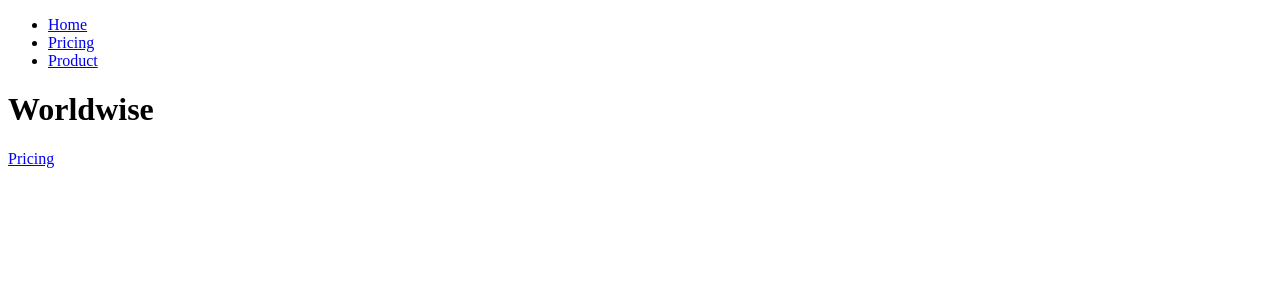
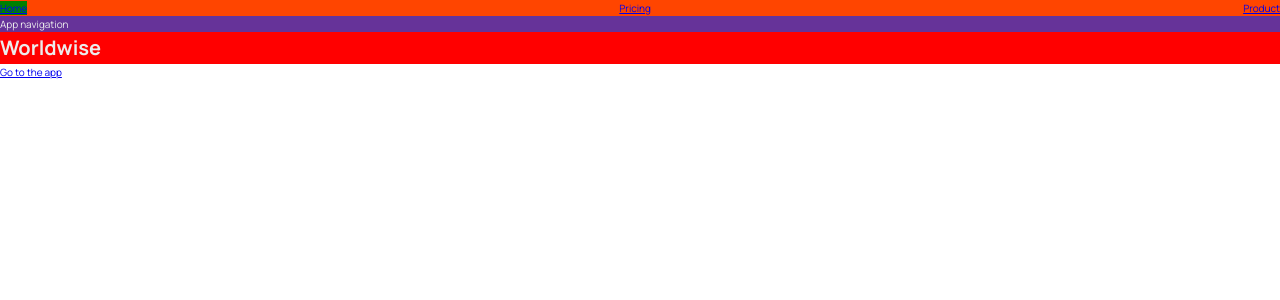
Before and after one commit to mandarliev/worldwise, a React (Vite) app: page / in a window 1280 px wide. Shown: the top 300 px of the page. Built offline with nearby package versions, Linux system fonts and the light colour scheme.

Commit message:
Using CSS Modules

```diff
--- a/src/App.jsx
+++ b/src/App.jsx
@@ -3,15 +3,16 @@
 import Pricing from "./pages/Pricing";
 import Homepage from "./pages/Homepage";
 import PageNotFound from "./pages/PageNotFound";
+import AppLayout from "./pages/AppLayout";
 
 function App() {
    return (
-
       <BrowserRouter>
          <Routes>
             <Route path="/" element={<Homepage />} />
             <Route path="product" element={<Product />} />
             <Route path="pricing" element={<Pricing />} />
+            <Route path="app" element={<AppLayout />} />
             <Route path="*" element={<PageNotFound />} />
          </Routes>
       </BrowserRouter>
--- /dev/null
+++ b/src/components/AppNav.jsx
@@ -0,0 +1,7 @@
+import styles from "./AppNav.module.css";
+
+function AppNav() {
+   return <nav className={styles.nav}>App navigation</nav>;
+}
+
+export default AppNav;
--- /dev/null
+++ b/src/components/AppNav.module.css
@@ -0,0 +1,3 @@
+.nav {
+    background-color: rebeccapurple;
+}
--- a/src/components/PageNav.jsx
+++ b/src/components/PageNav.jsx
@@ -1,8 +1,9 @@
 import { NavLink } from "react-router-dom";
+import styles from "./PageNav.module.css";
 
 function PageNav() {
    return (
-      <nav>
+      <nav className={styles.nav}>
          <ul>
             <li>
                <NavLink to="/">Home</NavLink>
--- /dev/null
+++ b/src/components/PageNav.module.css
@@ -0,0 +1,17 @@
+.nav {
+    background-color: orangered;
+}
+
+.nav ul {
+    display: flex;
+    justify-content: space-between;
+    list-style: none;
+}
+
+.nav :global(.active) {
+    background-color: green;
+}
+
+:global(.test) {
+    background-color: red;
+}
--- /dev/null
+++ b/src/index.css
@@ -0,0 +1,78 @@
+/* Taken from getting started guide at: https://leafletjs.com/examples/quick-start/ */
+@import "https://unpkg.com/leaflet@1.7.1/dist/leaflet.css";
+@import "https://fonts.googleapis.com/css2?family=Manrope:wght@400;600;700;800&display=swap";
+
+/* These CSS variables are global, so they are available in all CSS modules */
+:root {
+    --color-brand--1: #ffb545;
+    --color-brand--2: #00c46a;
+
+    --color-dark--0: #242a2e;
+    --color-dark--1: #2d3439;
+    --color-dark--2: #42484d;
+    --color-light--1: #aaa;
+    --color-light--2: #ececec;
+    --color-light--3: #d6dee0;
+}
+
+* {
+    margin: 0;
+    padding: 0;
+    box-sizing: inherit;
+}
+
+html {
+    font-size: 62.5%;
+    box-sizing: border-box;
+}
+
+body {
+    font-family: "Manrope", sans-serif;
+    color: var(--color-light--2);
+    font-weight: 400;
+    line-height: 1.6;
+}
+
+label {
+    font-size: 1.6rem;
+    font-weight: 600;
+}
+
+input,
+textarea {
+    width: 100%;
+    padding: 0.8rem 1.2rem;
+    font-family: inherit;
+    font-size: 1.6rem;
+    border: none;
+    border-radius: 5px;
+    background-color: var(--color-light--3);
+    transition: all 0.2s;
+}
+
+input:focus {
+    outline: none;
+    background-color: #fff;
+}
+
+.cta:link,
+.cta:visited {
+    display: inline-block;
+    background-color: var(--color-brand--2);
+    color: var(--color-dark--1);
+    text-transform: uppercase;
+    text-decoration: none;
+    font-size: 1.6rem;
+    font-weight: 600;
+    padding: 1rem 3rem;
+    border-radius: 5px;
+}
+
+/*
+"importCSSModule": {
+    "prefix": "csm",
+    "scope": "javascript,typescript,javascriptreact",
+    "body": ["import styles from './${TM_FILENAME_BASE}.module.css'"],
+    "description": "Import CSS Module as `styles`"
+  },
+*/
--- /dev/null
+++ b/src/pages/AppLayout.jsx
@@ -0,0 +1,12 @@
+import AppNav from "../components/AppNav";
+
+function AppLayout() {
+   return (
+      <div>
+         <AppNav />
+         <p>App</p>
+      </div>
+   );
+}
+
+export default AppLayout;
--- a/src/pages/Homepage.jsx
+++ b/src/pages/Homepage.jsx
@@ -1,12 +1,14 @@
 import { Link } from "react-router-dom";
 import PageNav from "../components/PageNav";
+import AppNav from "../components/AppNav";
 
 function Homepage() {
    return (
       <div>
          <PageNav />
-         <h1>Worldwise</h1>
-         <Link to="/pricing">Pricing</Link>
+         <AppNav />
+         <h1 className="test">Worldwise</h1>
+         <Link to="/app">Go to the app</Link>
       </div>
    );
 }
```
Also changed, not shown: src/main.jsx (+4 -3 lines).
